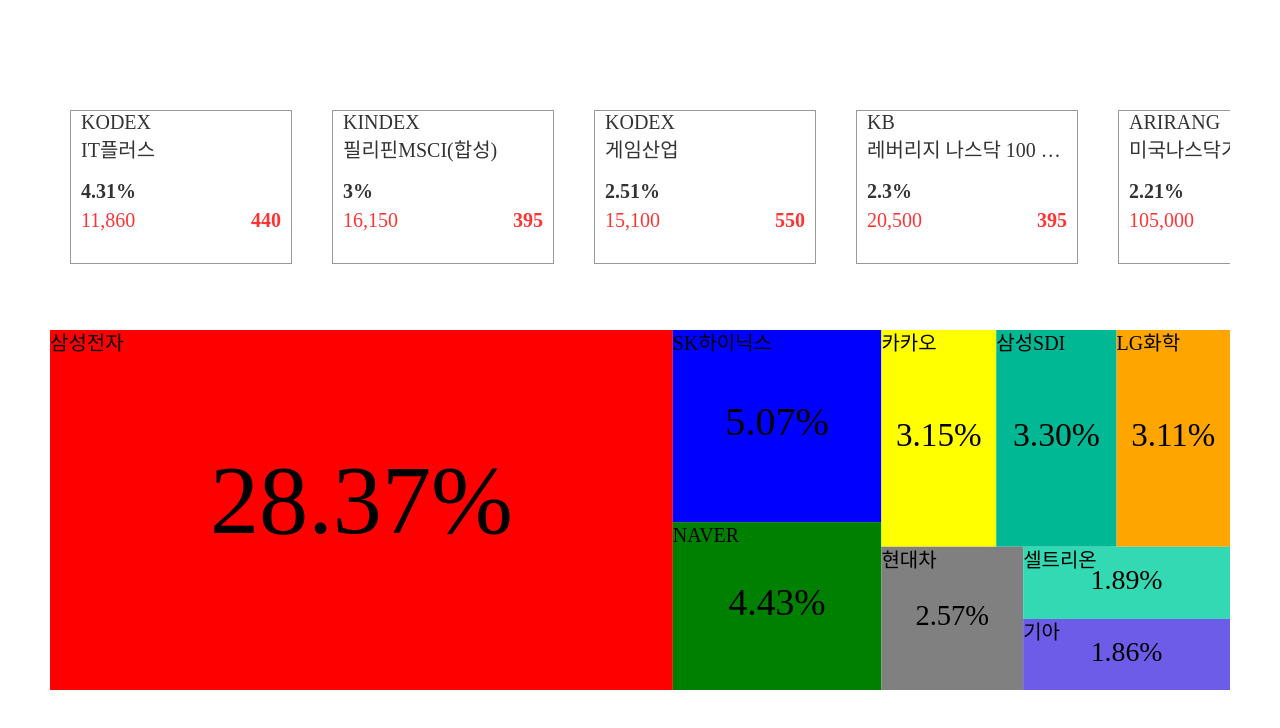
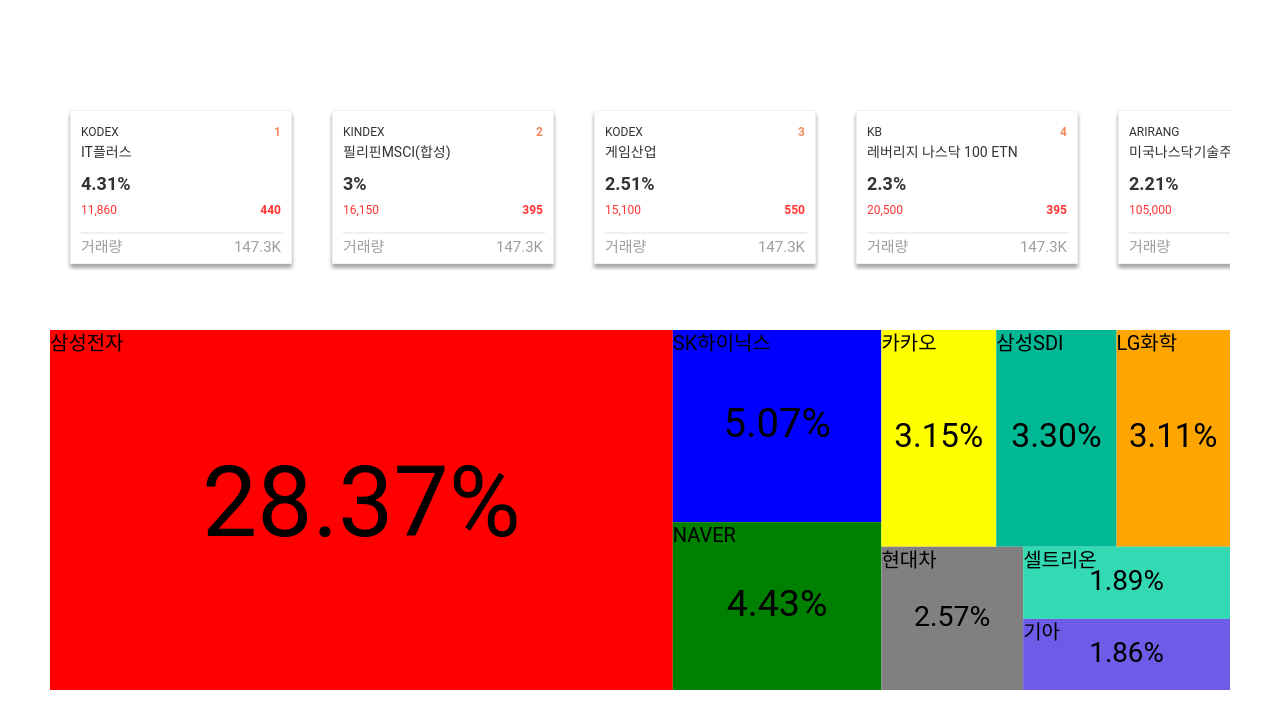
Before and after one commit to Team-U4C/ETFMOA-Client, a React (Create React App) app: page / in a window 1280 px wide. Shown: the top 728 px of the page. Built offline with nearby package versions, Linux system fonts and the light colour scheme.

Commit message:
[Chunk1] Chunk1 컴포넌트 개발( ETF 요약정보 컴포넌트 / css 변수 값 변경)

```diff
--- a/src/App.jsx
+++ b/src/App.jsx
@@ -145,6 +145,7 @@ function App() {
         {_.map(yieldTop10DummyData.data, (v, i) => (
           <ETFSummaryInfoItem
             key={i}
+            rank={i}
             name={v.name}
             investManager={v.investManager}
             incrementRatio={v.incrementRatio}
--- a/src/components/ETFSummaryInfoItem.jsx
+++ b/src/components/ETFSummaryInfoItem.jsx
@@ -25,12 +25,20 @@ export const ETFSummaryInfoItem = ({
           onClick()
         }}
       >
-        <div className="investManager">{investManager}</div>
-        <div className="name">{name}</div>
-        <div className="incrementRatio text-xs">{incrementRatio}</div>
+        <div className="header-row">
+          <div className="investManager text-sm">{investManager}</div>
+          <div className="rank text-sm">{rank + 1}</div>
+        </div>
+        <div className="name text-base">{name}</div>
+        <div className="incrementRatio text-xxl">{incrementRatio}</div>
         <div className="price-row">
-          <div className="price">{price}</div>
-          <div className="increment">{increment}</div>
+          <div className="price text-sm">{price}</div>
+          <div className="increment text-sm">{increment}</div>
+        </div>
+        <div className="horizon-bar"></div>
+        <div className="bottom-row">
+          <div className="tradingVolume-title ">{'거래량'}</div>
+          <div className="tradingVolume">{'147.3K'}</div>
         </div>
       </div>
     </React.Fragment>
--- a/src/components/ETFSummaryInfoItem.scss
+++ b/src/components/ETFSummaryInfoItem.scss
@@ -1,7 +1,8 @@
 .rect {
   width: 10rem;
   height: 95%;
-  border: 1px solid grey;
+  border: 1px solid #ecedef;
+  box-shadow: 0px 4px 4px rgba(0, 0, 0, 0.25), 0px 4px 4px rgba(0, 0, 0, 0.25);
   opacity: 0.8;
   display: flex;
   flex-direction: column;
@@ -12,19 +13,32 @@
   padding-left: 0.5rem;
   padding-right: 0.5rem;
 
+  .header-row {
+    margin-top: 0.75rem;
+    margin-bottom: 0.3rem;
+    display: flex;
+    justify-content: space-between;
+
+    .rank {
+      color: #ef6c35;
+      font-weight: bold;
+    }
+  }
+
   .name {
     overflow: hidden;
     text-overflow: ellipsis;
     white-space: nowrap;
   }
   .incrementRatio {
-    margin-top: 1rem;
+    margin-top: 0.7rem;
     font-weight: bold;
   }
 
   .price-row {
     display: flex;
     margin-top: 0.5rem;
+    margin-bottom: 0.8rem;
     justify-content: space-between;
     .price {
       color: red;
@@ -34,4 +48,24 @@
       color: red;
     }
   }
+  .horizon-bar {
+    border: 1px solid #ececec;
+    width: 100%;
+    height: 0rem;
+    margin-bottom: 0.2rem;
+  }
+  .bottom-row {
+    display: flex;
+    justify-content: space-between;
+    .tradingVolume-title {
+      font-size: 0.75rem;
+      line-height: 0.9rem;
+      color: #868686;
+    }
+    .tradingVolume {
+      font-size: 0.75rem;
+      line-height: 0.9rem;
+      color: #868686;
+    }
+  }
 }
--- a/src/global.scss
+++ b/src/global.scss
@@ -1,13 +1,14 @@
-$text-xs-size: 1rem;
-$text-sm-size: 1.1rem;
-$text-base-size: 1.3rem;
-$text-lg-size: 1.5rem;
-$text-xl-size: 1.6rem;
-$text-xxl-size: 1.9rem;
-$text-xxxl-size: 2.9rem;
+$text-xs-size: 0.5rem;
+$text-sm-size: 0.6rem;
+$text-base-size: 0.7rem;
+$text-lg-size: 0.75rem;
+$text-xl-size: 0.8rem;
+$text-xxl-size: 0.9rem;
+$text-xxxl-size: 1rem;
 
-$text-sm-line-height: 0.8rem;
-$text-lg-line-height: 1.3rem;
+$text-sm-line-height: 0.6rem;
+$text-lg-line-height: 0.8rem;
+$text-xl-line-height: 1rem;
 
 .text-xs {
   font-size: $text-xs-size;
@@ -31,9 +32,9 @@ $text-lg-line-height: 1.3rem;
 }
 .text-xxl {
   font-size: $text-xxl-size;
-  line-height: $text-lg-line-height;
+  line-height: $text-xl-line-height;
 }
 .text-xxxl {
   font-size: $text-xxxl-size;
-  line-height: $text-lg-line-height;
+  line-height: $text-xl-line-height;
 }
--- a/src/index.scss
+++ b/src/index.scss
@@ -8,7 +8,7 @@ html {
 }
 
 * {
-  font-family: 'Noto Sans KR' !important;
+  font-family: 'Roboto' !important;
 }
 
 body {
```
